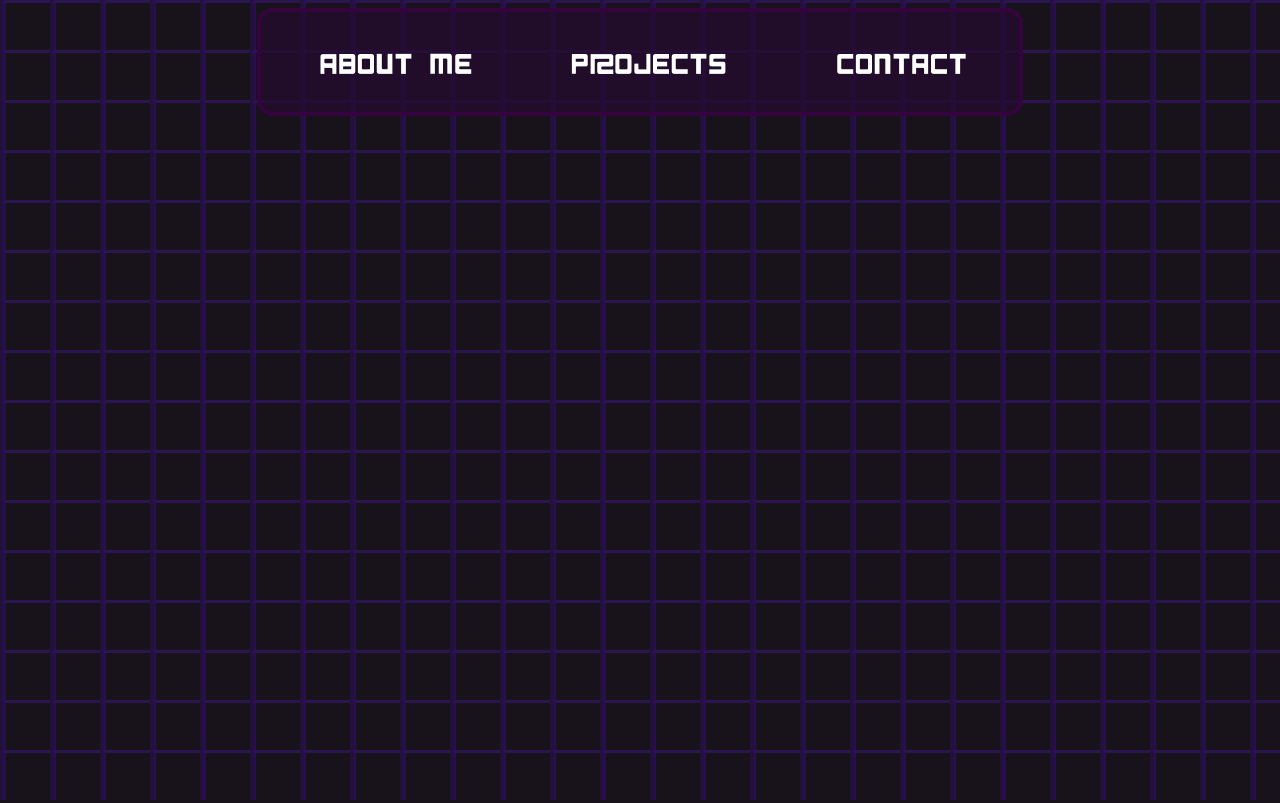
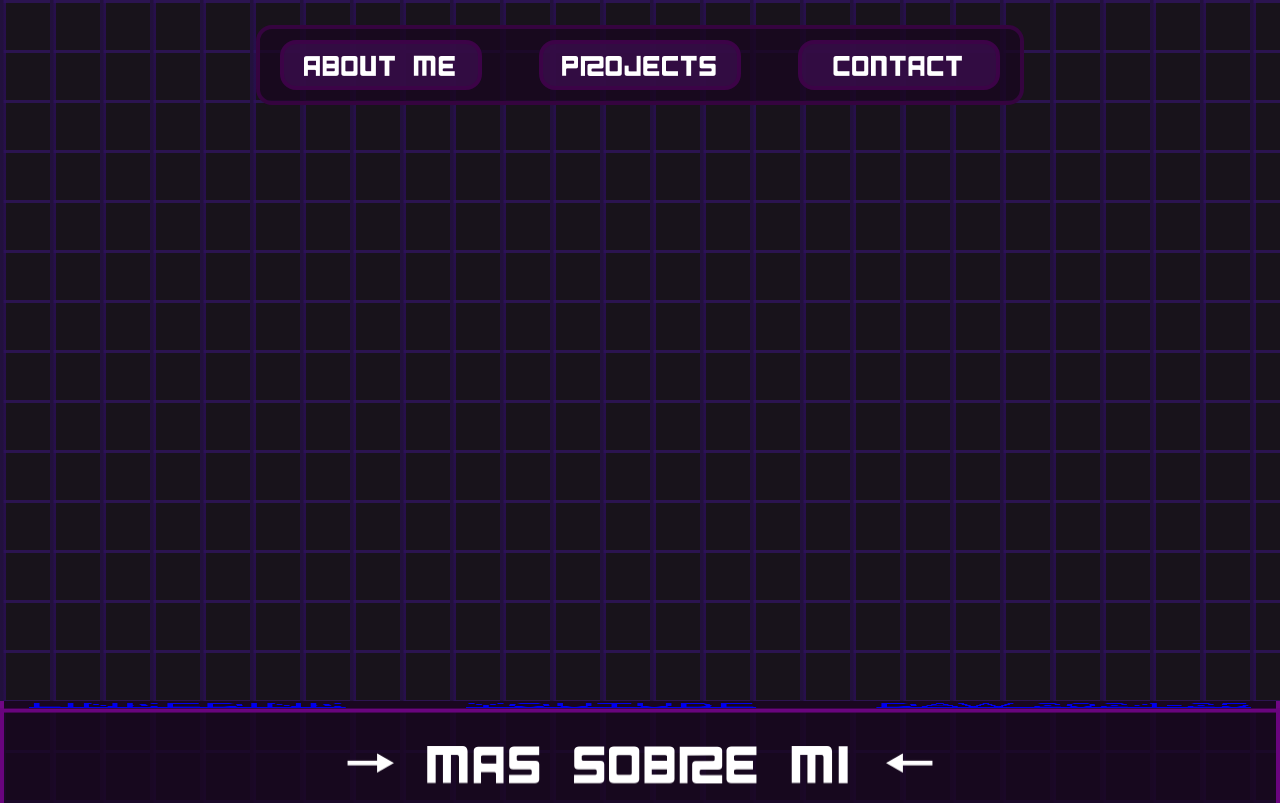
Before and after one commit to JPLY-XYZ/PERSONAL-PORTFOLIO-ONLY-CSS-JPLY-XYZ, a plain HTML site: page index.html in a window 1280 px wide. Drawn offline with Linux system fonts and the light colour scheme.

Commit message:
first day end commit, 3d footer mid maked

```diff
--- a/css/styles.css
+++ b/css/styles.css
@@ -10,18 +10,29 @@
   src: url("/assets/fonts/Origin.ttf");
 }
 
-
 /* LOCAL VARIABLES */
 :root {
   /* FONTS */
   --title-font: "Techno", sans-serif;
-  --header-button-font: "Origin", sans-serif;
+  --header-footer-button-font: "Origin", sans-serif;
 
   /* GENERAL COLORS */
 
   /* HEADER ITEMS COLORS */
-    --header-background-color: #260b31bb;
-    --header-border-color: #35043f;
+  --header-general-background-color: #190720cb;
+  --header-general-border-color: #35043f;
+  --header-button-background-color: #3d0e50bb;
+  --header-button-border-color: #3c0347;
+
+  --header-button-background-color-hover: #4f11c4bb; /* aun no definitivo */
+  --header-button-border-color-hover: #200446;
+
+  /* FOOTER ITEMS COLORS */
+
+  --footer-button-background-color: #190720cb; /* aun no definitivo */
+  --footer-button-border-color: #69047e;
+  --footer-button-background-color-top: #190720; /* aun no definitivo */
+  --footer-button-border-color-top: #700785;
 
   /* BACKGROUND COLORS - DIMENSIONS */
   --background-color: #18131b;
@@ -31,41 +42,170 @@
   --backgroud-grid-pxs: 50px 50px;
 }
 
+/* GLOBAL RESET */
+
+* {
+  margin: 0;
+  padding: 0;
+  box-sizing: border-box;
+}
+
 /* GLOBAL STYLES */
 body {
   display: flex;
+  flex-direction: column;
   /* BACKGROUND GRID */
   background: var(--background-color);
-  background-image: linear-gradient(to right, var(--background-first-vertical-line) 3px, transparent 4px),
-    linear-gradient(to right, var(--background-second-vertical-line) 6px, transparent 4px),
-    linear-gradient(to bottom, var(--background-horizontal-line) 3px, transparent 1px);
+  background-image: linear-gradient(
+      to right,
+      var(--background-first-vertical-line) 3px,
+      transparent 4px
+    ),
+    linear-gradient(
+      to right,
+      var(--background-second-vertical-line) 6px,
+      transparent 4px
+    ),
+    linear-gradient(
+      to bottom,
+      var(--background-horizontal-line) 3px,
+      transparent 1px
+    );
   background-size: var(--backgroud-grid-pxs);
 }
 
+/* HEADER STYLES */
 header {
   display: flex;
   flex-direction: row;
-  justify-content:space-between;
+  justify-content: space-between;
   align-items: center;
-  min-height: 100px;
-  background-color: var(--header-background-color);
+  height: 80px;
+  background-color: var(--header-general-background-color);
   width: 60%;
-  margin: 0 auto;
-  border: 4px solid var(--header-border-color);
-  border-radius: 16px
+  margin: 25px auto;
+  border: 4px solid var(--header-general-border-color);
+  border-radius: 16px;
+  padding-inline: 20px;
 }
 
 header div {
-    background-color: ;
-    width: 80%;
-    text-align: center;
+  background-color: var(--header-button-background-color);
+  border: 4px solid var(--header-button-border-color);
+  border-radius: 16px;
+  display: flex;
+  align-items: center;
+  justify-content: center;
+  width: 28%;
+  height: 70%;
+  transition: 3s ease, border 0.3s ease;
+  position: relative;
+  overflow: hidden;
+}
+
+header div::before {
+  content: "";
+  position: absolute;
+  top: 50%;
+  left: 50%;
+  width: 300%;
+  height: 300%;
+  background-color: var(--header-button-background-color-hover);
+  border-radius: 50%;
+  transform: translate(0, 0) scale(0);
+  transition: transform 2s ease;
+  z-index: 0;
+}
+
+header div:hover::before {
+  transform: translate(-50%, -50%) scale(1);
+}
+
+header div:hover {
+  border: 4px solid var(--header-button-border-color-hover);
 }
 
 header div a {
-    font-family: var(--header-button-font);
+  font-family: var(--header-footer-button-font);
   text-align: center;
   color: white;
   text-decoration: none;
   font-size: 2em;
-    margin-left: 20px;
+  z-index: 2;
 }
+
+/* ABOUT ME STYLES */
+
+main{
+  display: flex;
+  flex-direction: row;
+
+  margin: 0 auto;
+  width: 60%;
+}
+
+
+
+
+
+
+/* FOOTER STYLES */
+
+footer {
+  position: absolute;
+  bottom: 0;
+  width: 100%;
+}
+
+.footerBox {
+  height: 100px;
+  border: none;
+}
+
+.footerCube {
+  height: 100px;
+  transform-style: preserve-3d;
+  transform: rotateX(-10deg);
+}
+.face {
+  display: block;
+  position: absolute;
+  width: 100%;
+  height: 100px;
+  border: none;
+  line-height: 100px;
+  font-family: sans-serif;
+  font-size: 60px;
+  color: white;
+  text-align: center;
+  backface-visibility: visible;
+}
+
+.front {
+  font-family: var(--header-footer-button-font);
+  background-color: var(--footer-button-background-color);
+  border: 4px solid var(--footer-button-border-color);
+  transform: translateZ(45px);
+}
+
+.top {
+  background-color: var(--footer-button-background-color-top);
+  border: 4px solid var(--footer-button-border-color-top);
+  transform: rotateX(95deg) translateZ(45px);
+  transform-origin: center center;
+  display: flex;
+  flex-direction: row;
+  justify-content: space-between;
+  align-items: center;
+  padding-inline: 25px;
+}
+
+.footerBox:hover .footerCube {
+  cursor: pointer;
+  transform: rotateX(-95deg);
+  transition: transform 4s;
+}
+
+.footerBox .footerCube {
+  transition: transform 2s;
+}
--- a/index.html
+++ b/index.html
@@ -1,21 +1,38 @@
 <!DOCTYPE html>
 <html lang="en">
   <head>
-    <meta charset="UTF-8">
-    <meta name="viewport" content="width=device-width, initial-scale=1.0">
+    <meta charset="UTF-8" />
+    <meta name="viewport" content="width=device-width, initial-scale=1.0" />
     <title>PORTFOLIO JOSÉ CABEZA</title>
 
-    <link rel="stylesheet" href="css/styles.css">
-    <link rel="shortcut icon" href="assets/favicon.ico" type="image/x-icon">
+    <link rel="stylesheet" href="css/styles.css" />
+    <link rel="shortcut icon" href="assets/favicon.ico" type="image/x-icon" />
   </head>
   <body>
-
     <header>
-            <div> <a href="#aboutMe">ABOUT ME</a></div>
+      <div><a href="#aboutMe">ABOUT ME</a></div>
       <div><a href="#aboutMe">PROJECTS</a></div>
       <div><a href="#aboutMe">CONTACT</a></div>
     </header>
 
+    <!-- <main>
+        <div>
+        <h1>ABOUT ME</h1>
+        <p>My name is Jose Cabeza, web developer.</p>
+        <p>KNOW THE PROGRAMMING LANGUAGES I CONTROL</p>
+        <div>
+            img img img
+        </div>
+        <div><img src="/assets/personalPhoto.webp" alt="MyPersonalPhoto"></div>
+    </main> -->
 
+    <footer>
+      <div class="footerBox">
+        <div class="footerCube">
+          <div class="face front">🠖 MAS SOBRE MI 🠔</div>
+          <div class="face top"> <div><a href="#">LINKEDINK</a></div>  <div><a href="#">YOUTUBE</a></div> <div><a href="#aboutMe">DAW 2024-25</a></div></div>
+        </div>
+      </div>
+    </footer>
   </body>
 </html>
```
Also changed, not shown: assets/personalPhoto.webp (added). Lines whose indentation alone changed are shown as unchanged.
